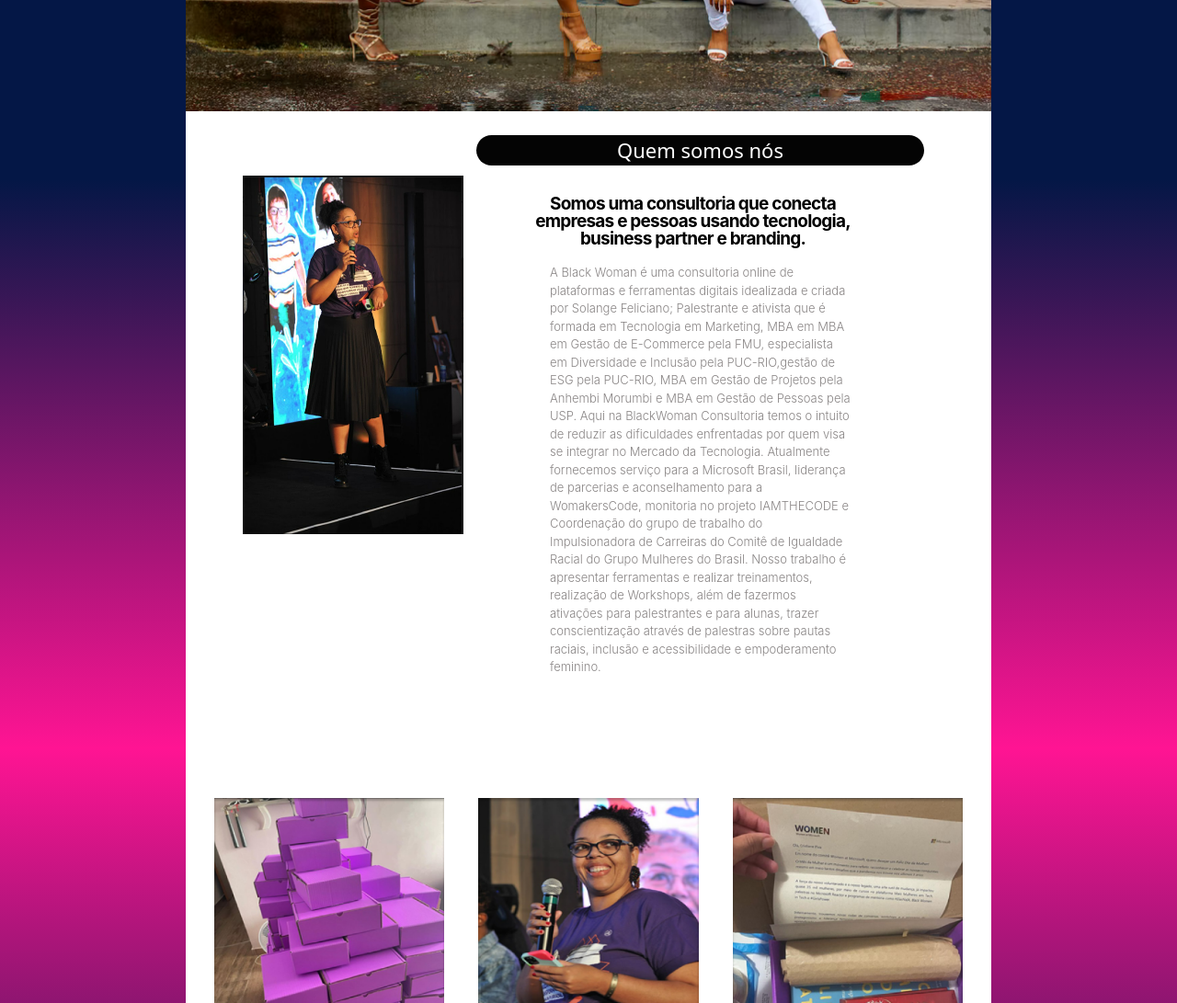
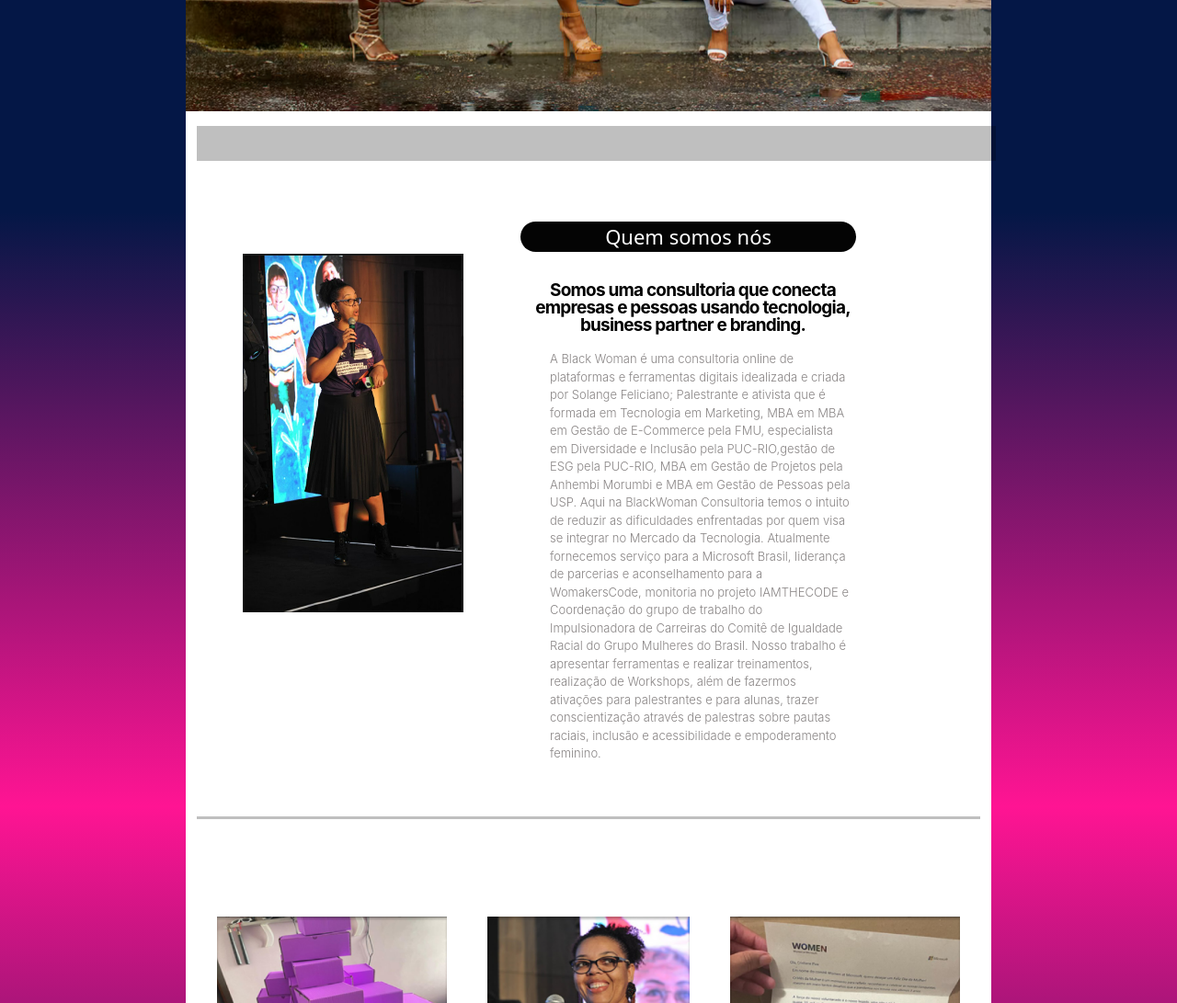
Before and after one commit to Vivianevqs/TimeDorothy, a plain HTML site: page index.html in a window 1280 px wide. Shown: the part 600-1691 px from the top of the page at 92% size. Drawn offline with nearby package versions, Linux system fonts and the light colour scheme.

Commit message:
Inserindo mais elementos

```diff
--- a/css/styles.css
+++ b/css/styles.css
@@ -43,6 +43,8 @@
 
 
 }
+
+
 
 h5{
     color:#cee511 !important;
@@ -105,9 +107,16 @@
   color:#ffffff !important;
   background-color: #040404 !important;
   text-align: center !important;
-  margin-top: 26px;
-  width: 100%;
-  margin-left: 5rem;
+  margin-top: 50px;
+  width: 75%;
+  margin-left: 8rem;
+}
+
+hr{
+
+  background-color:#000000 !important;
+  color:#ffffff !important;
+
 }
 
 .btn-contato{
--- a/index.html
+++ b/index.html
@@ -86,24 +86,34 @@
 
           <p class="lead"></p>
 
+
         </div>
+
+        <div>
+
+        <hr size="40"; width="102%";>
+        </div>
+
+
         <div class="col-md-5 order-md-1">
           <img src="img/Sem títuloutyujrtj.png" alt="" width="10" height="10"
-            style="width: 240px;height: 390px;margin-top: 70px;margin-bottom: 50px; margin-left: 50px;">
+            style="width: 240px;height: 390px;margin-top: 85px;margin-bottom: 100px; margin-left: 50px;">
         </div>
 
       </div>
+
+    <hr size="5"; width="100%"; Align="center" noshade;  >
       <div style="width: 100%;
     display: flex;flex-direction: row;justify-content:space-around;
     align-items: center;">
 
 <img src="img/image 2.png" alt="" width="10" height="10"
-style="width: 250px;height: 300px;margin-top: 90px;margin-bottom: 90px;">
+style="width: 250px;height: 290px;margin-top: 90px;margin-bottom: 90px;">
 <img src="img/image 1.png" alt="" width="10" height="10"
-          style="width: 240px;height: 300px;margin-top: 90px;margin-bottom: 90px;">
+          style="width: 220px;height:  290px;margin-top: 90px;margin-bottom: 90px;">
 
         <img src="img/image 3.png" alt="" width="10" height="10"
-          style="width: 250px;height: 300px;margin-top: 90px;margin-bottom: 90px;">
+          style="width: 250px;height: 290px;margin-top: 90px;margin-bottom: 90px;">
       </div>
     </div>
     <!-- fim sobre -->
```
Also changed, not shown: img/Rectangle.jpg (added).
